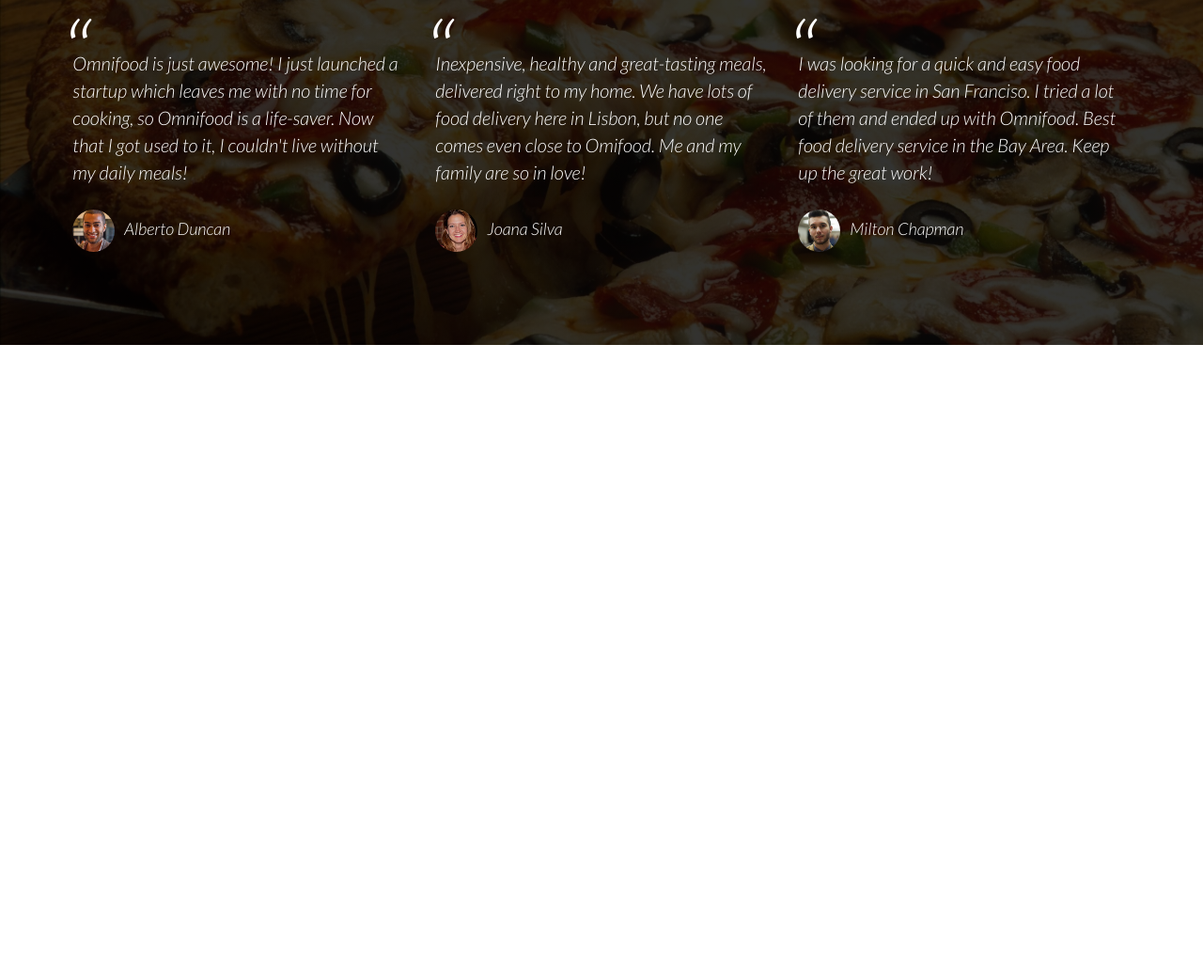
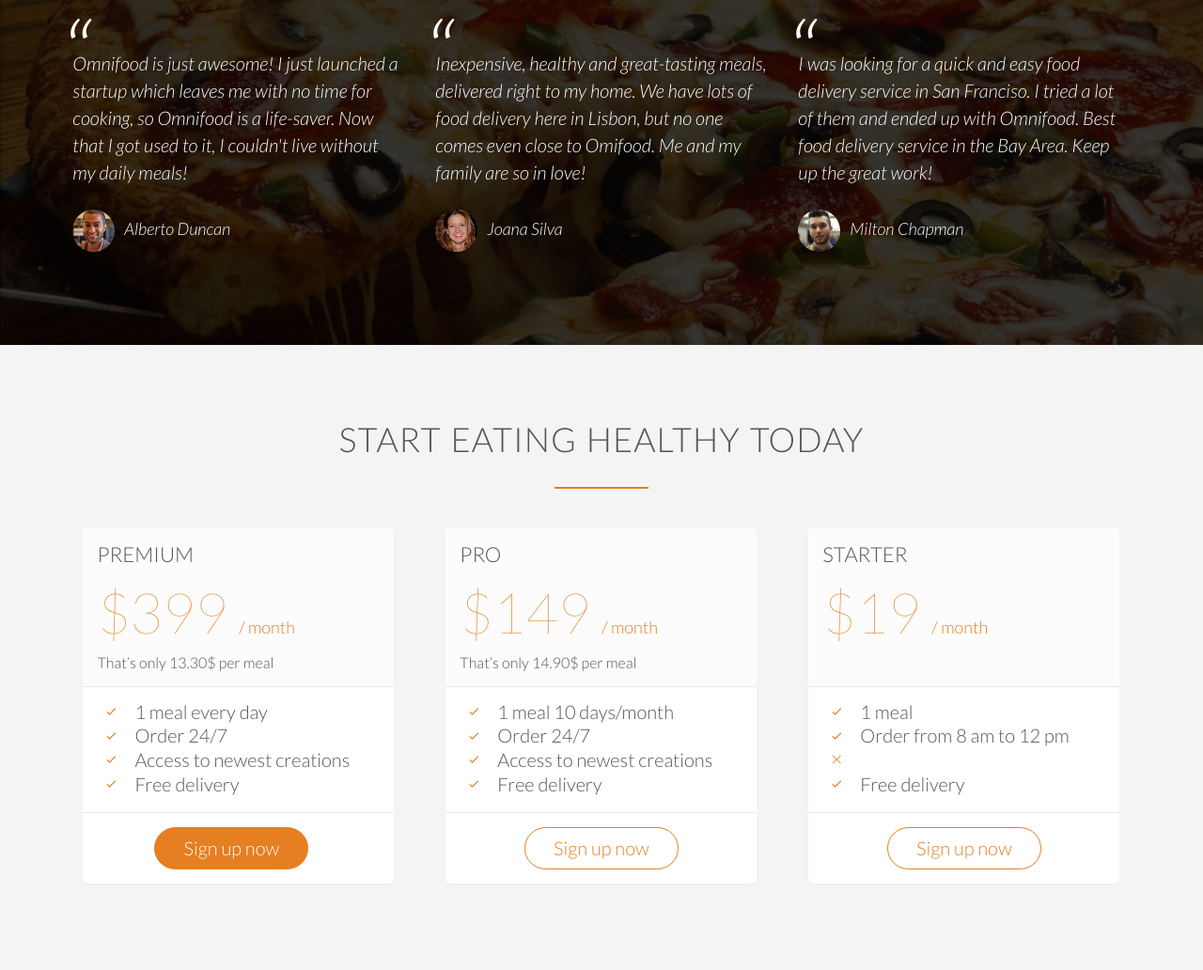
Before and after one commit to ashwinath/udemy-frontend-course, a plain HTML site: page index.html in a window 1280 px wide. Shown: the part 3554-4586 px from the top of the page at 94% size. Before the commit the page ends 3921 px from the top, so only its background shows below. Drawn offline with Linux system fonts and the light colour scheme; files whose address does not match are found by name.

Commit message:
added price plans

```diff
--- a/index.html
+++ b/index.html
@@ -249,5 +249,73 @@ I was looking for a quick and easy food delivery service in San Franciso. I trie
                 </div>
             </div>
         </section>
+
+        <section class="section-plans">
+            <div class="row">
+                <h2>Start eating healthy today</h2>
+            </div>
+            <div class="row">
+                <div class="col span-1-of-3">
+                    <div class="plan-box">
+                        <div>
+                            <h3>Premium</h3>
+                            <p class="plan-price">$399 <span>/ month</span></p>
+                            <p class="plan-price-meal">That’s only 13.30$ per meal</p>
+                        </div>
+                        <div>
+                            <ul>
+                                <li><i class="ion-ios-checkmark-empty icon-small"></i>1 meal every day</li>
+                                <li><i class="ion-ios-checkmark-empty icon-small"></i>Order 24/7</li>
+                                <li><i class="ion-ios-checkmark-empty icon-small"></i>Access to newest creations</li>
+                                <li><i class="ion-ios-checkmark-empty icon-small"></i>Free delivery</li>
+                            </ul>
+                        </div>
+                        <div>
+                            <a href="#" class="btn btn-full">Sign up now</a>
+                        </div>
+                    </div>
+                </div>
+                <div class="col span-1-of-3">
+                    <div class="plan-box">
+                        <div>
+                            <h3>Pro</h3>
+                            <p class="plan-price">$149 <span>/ month</span</p>
+                            <p class="plan-price-meal">That’s only 14.90$ per meal</p>
+                        </div>
+                        <div>
+                            <ul>
+                                <li><i class="ion-ios-checkmark-empty icon-small"></i>1 meal 10 days/month</li>
+                                <li><i class="ion-ios-checkmark-empty icon-small"></i>Order 24/7</li>
+                                <li><i class="ion-ios-checkmark-empty icon-small"></i>Access to newest creations</li>
+                                <li><i class="ion-ios-checkmark-empty icon-small"></i>Free delivery</li>
+                            </ul>
+                        </div>
+                        <div>
+                            <a href="#" class="btn btn-ghost">Sign up now</a>
+                        </div>
+                    </div>
+                </div>
+                <div class="col span-1-of-3">
+                    <div class="plan-box">
+                        <div>
+                            <h3>Starter</h3>
+                            <p class="plan-price">$19 <span>/ month</span></p>
+                            <p class="plan-price-meal">&nbsp;</p>
+                        </div>
+                        <div>
+                            <ul>
+                                <li><i class="ion-ios-checkmark-empty icon-small"></i>1 meal</li>
+                                <li><i class="ion-ios-checkmark-empty icon-small"></i>Order from 8 am to 12 pm</li>
+                                <li><i class="ion-ios-close-empty icon-small"></i></li>
+                                <li><i class="ion-ios-checkmark-empty icon-small"></i>Free delivery</li>
+                            </ul>
+                        </div>
+                        <div>
+                            <a href="#" class="btn btn-ghost">Sign up now</a>
+                        </div>
+                    </div>
+                </div>
+            </div>
+        </section>
     </body>
 </html>
--- a/resources/css/style.css
+++ b/resources/css/style.css
@@ -417,3 +417,60 @@ cite img {
     margin-right: 10px;
     vertical-align: middle;
 }
+
+/* ----------------------------------------
+ * SIGN UP
+ * ----------------------------------------
+ */
+
+.section-plans {
+    background-color: #f4f4f4;
+}
+
+.plan-box {
+    background-color: #fff;
+    border-radius: 5px;
+    width: 90%;
+    margin-left: 5%;
+    box-shadow: 0 2px 2px #efefef;
+}
+
+.plan-box div {
+    padding: 15px;
+    border-bottom: 1px solid #e8e8e8;
+}
+
+.plan-box div:first-child {
+    background-color: #fcfcfc;
+    border-top-left-radius: 5px;
+    border-top-right-radius: 5px;
+}
+
+.plan-box div:last-child {
+    text-align: center;
+    border: none;
+}
+
+.plan-price {
+    font-size: 300%;
+    margin-bottom: 10px;
+    font-weight: 100;
+    color: #e67e22;
+}
+
+.plan-price span {
+    font-size: 30%;
+    font-weight: 300;
+}
+
+.plan-price-meal {
+    font-size: 80%;
+}
+
+.plan-box ul {
+    list-style: none;
+}
+
+.plan ul li {
+    padding: 5px 0;
+}
```
